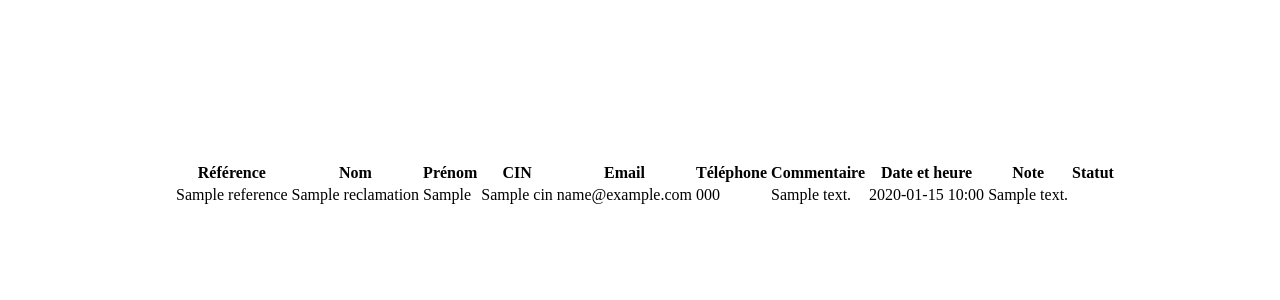
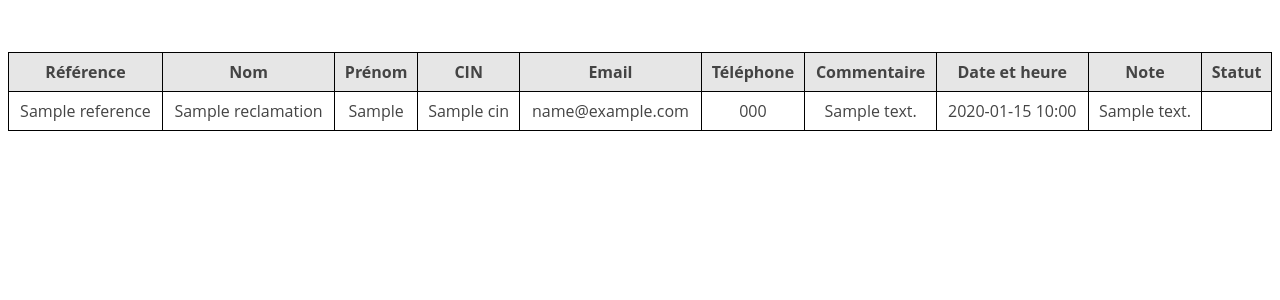
Before and after one commit to haythem05/PiDev_Assurance, a Symfony app: template templates/reclamation/front/pdf.html.twig in a window 1280 px wide. Shown: the top 300 px of the page. Run offline with Twig, Linux system fonts and the light colour scheme; the template is opened without the code that fills it: most values are stand-ins (such as "Sample title", 1, 10 or a date in 2020); some libraries are stand-ins or nearby versions.

```diff
--- a/composer.json
+++ b/composer.json
@@ -13,6 +13,7 @@
         "doctrine/orm": "^2.14",
         "dompdf/dompdf": "^2.0",
         "giggsey/libphonenumber-for-php": "^8.13",
+        "knplabs/knp-paginator-bundle": "5.4",
         "phpdocumentor/reflection-docblock": "^5.3",
         "phpstan/phpdoc-parser": "^1.16",
         "sensio/framework-extra-bundle": "^6.1",
--- a/config/bundles.php
+++ b/config/bundles.php
@@ -13,4 +13,5 @@ return [
     Symfony\Bundle\MakerBundle\MakerBundle::class => ['dev' => true],
     Sensio\Bundle\FrameworkExtraBundle\SensioFrameworkExtraBundle::class => ['all' => true],
     Symfony\Bundle\SwiftmailerBundle\SwiftmailerBundle::class => ['all' => true],
+    Knp\Bundle\PaginatorBundle\KnpPaginatorBundle::class => ['all' => true],
 ];
--- a/templates/reclamation/front/pdf.html.twig
+++ b/templates/reclamation/front/pdf.html.twig
@@ -1,10 +1,32 @@
 {% block Partie2 %}
+<div class="row">
+<div class="row">
 
-<div  style="display: flex;align-items: center;justify-content: center;margin-top: 80px; padding:45px; margin-left:10px; padding:45px;  ">
+<table class="table table-bordered" style="margin-left: 10px; border: 1px solid black; border-collapse: collapse; padding: 5px;">
 
 
 <div class="card-body">
+ <link rel="stylesheet" href="{{ asset('assets2/css/style.css') }}">
+ <style>
+  table {
+    border-collapse: collapse;
+    width: 100%;
+  }
 
+  th, td {
+    border: 1px solid black;
+    padding: 8px;
+    text-align: center;
+  }
+
+  th {
+    background-color: #e6e6e6;
+  }
+
+  tr:nth-child(even) {
+    background-color: #f2f2f2;
+  }
+</style>
 
 <table class="table table-bordered">
      <thead class="table-dark">
--- a/templates/reclamation/front/reclamation_index.html.twig
+++ b/templates/reclamation/front/reclamation_index.html.twig
@@ -112,13 +112,15 @@ new google.translate.TranslateElement({pageLanguage: 'fr'}, 'google_translate_el
 <a href="{{ path('app_sms',{'id':reclamation.id}) }}" class="btn btn-outline-dark btn-sm"><i class="fas fa-envelope"></i>Envoyer un sms</a><br>
 
 <a href="{{ path('reclamation_delete', {'id': reclamation.id}) }}"onclick="return confirm('Êtes-vous sûr de vouloir supprimer cette réclamation ?')"><i class="ri-delete-bin-2-fill" style="font-size: 1.5em;"> </i></a>
+          <div class="pagination">
 
+    </div>
         </td>
     </tr>
 {% endfor %}
     </tbody>
   </table>
-
+  {{ knp_pagination_render(reclamations) }}
 
 
              </div>
```
Also changed, not shown: src/Controller/front/ReclamationController.php (+19 -7 lines), 2 other files.
